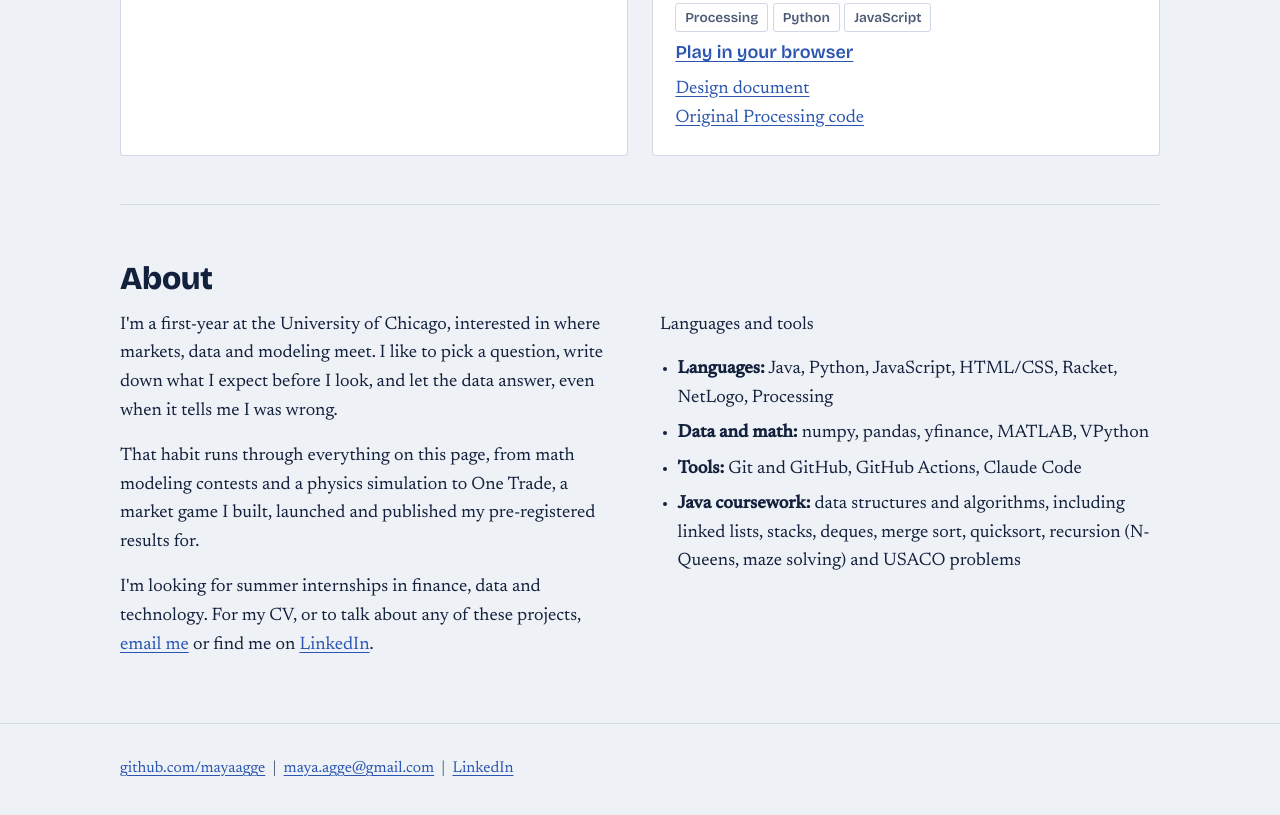
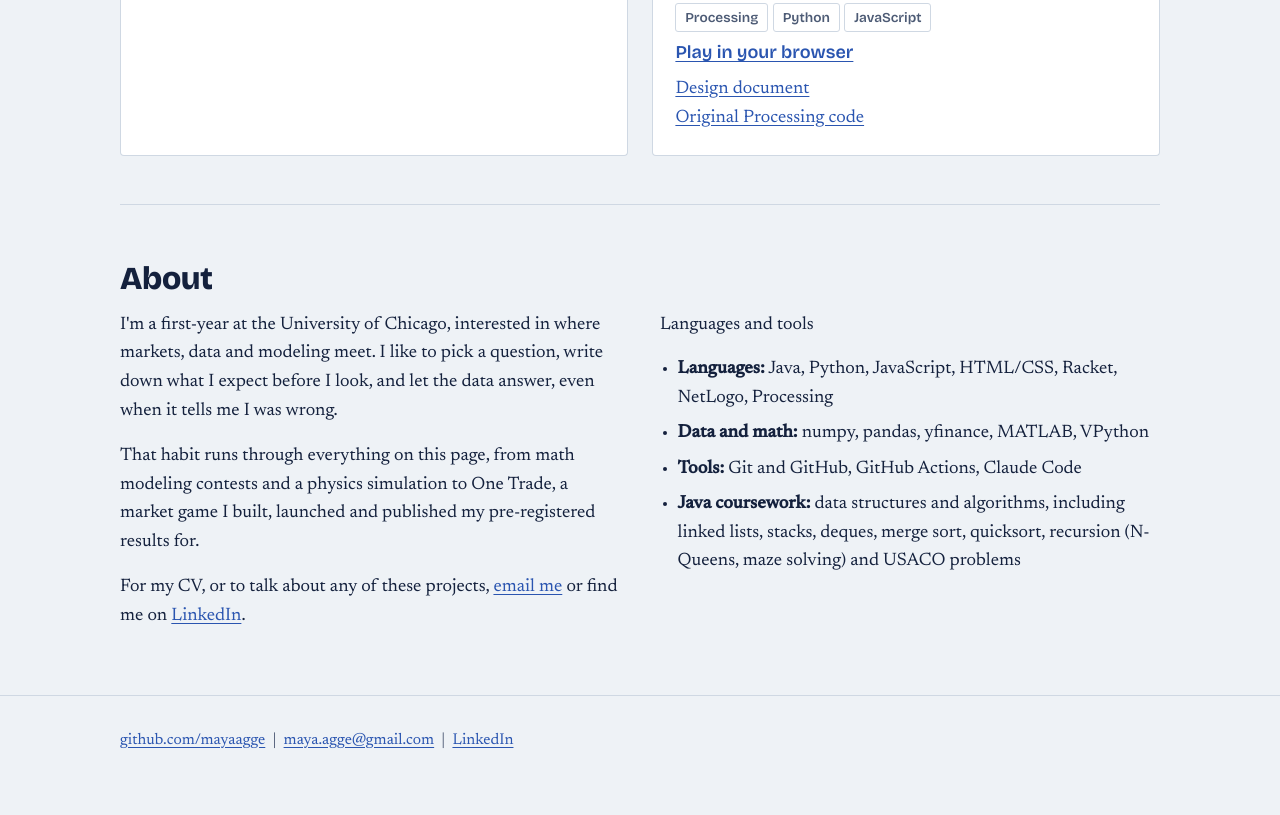
Before and after one commit to mayaagge/mayaagge.github.io, a plain HTML site: page index.html in a window 1280 px wide. Shown: the part 3213-4028 px from the top of the page. Drawn offline with nearby package versions, Linux system fonts and the light colour scheme.

Commit message:
Update about section in index.html
Removed the line about looking for summer internships.

```diff
--- a/index.html
+++ b/index.html
@@ -326,7 +326,7 @@
         <div>
           <p>I'm a first-year at the University of Chicago, interested in where markets, data and modeling meet. I like to pick a question, write down what I expect before I look, and let the data answer, even when it tells me I was wrong.</p>
           <p>That habit runs through everything on this page, from math modeling contests and a physics simulation to One Trade, a market game I built, launched and published my pre-registered results for.</p>
-          <p>I'm looking for summer internships in finance, data and technology. For my CV, or to talk about any of these projects, <a href="mailto:maya.agge@gmail.com">email me</a> or find me on <a href="https://www.linkedin.com/in/mayaagge/">LinkedIn</a>.</p>
+          <p>For my CV, or to talk about any of these projects, <a href="mailto:maya.agge@gmail.com">email me</a> or find me on <a href="https://www.linkedin.com/in/mayaagge/">LinkedIn</a>.</p>
         </div>
         <div>
           <p>Languages and tools</p>
```
